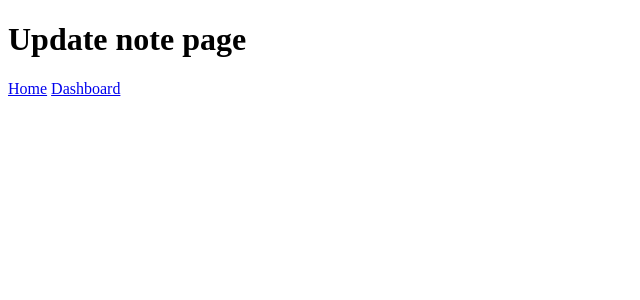
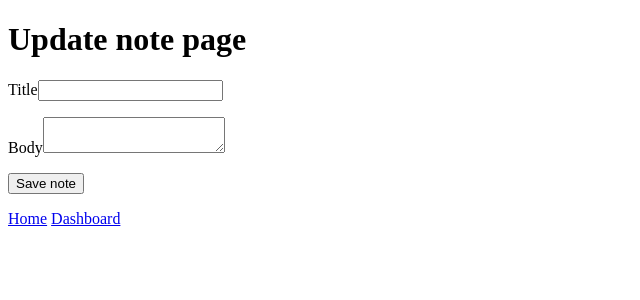
Before and after one commit to Majok-Bol/web-security-notes, a Flask app: template templates/update_note.html in a window 1280 px wide. Shown: the top 300 px of the page, without its empty margins (0-640 px from the left). Run offline with Flask 3, Linux system fonts and the light colour scheme; the template is opened without the code that fills it: values that come from a table or form of the project are taken from there, others are empty.

Commit message:
added delete and update feature

```diff
--- a/app.py
+++ b/app.py
@@ -151,40 +151,56 @@ def test():
     return response
 #add notes route
 @app.route('/create_note',methods=["POST","GET"])
+@jwt_required()
 def create_note():
     form=NoteForm()
     if form.validate_on_submit():
         title=form.title.data
         body=form.body.data
-        note=Notes(title=title,body=body)
+        user_id=int(get_jwt_identity())
+        note=Notes(title=title,body=body,user_id=user_id)
         db.session.add(note)
         db.session.commit()
         return redirect(url_for('view_notes'))
 
     return render_template("create_note.html",form=form)
 #update notes route
-# @app.route('/update_note/<int:user_id>',methods=["POST","GET"])
-# def update_note(user_id):
-#     note_to_update=Notes.query.get_or_404(user_id)
-#     if request.method=="POST":
-#         note_to_update.
-#     return render_template("update_note.html")
+@app.route('/update_note/<int:note_id>',methods=["POST","GET"])
+@jwt_required()
+def update_note(note_id):
+    user_id=int(get_jwt_identity())
+    print("User id for note to update: ",user_id)
+    note_to_update=Notes.query.filter_by(notes_id=note_id,user_id=user_id).first_or_404()
+    print("Note to delete: ",note_to_update)
+    form=NoteForm(obj=note_to_update)
+    form.submit.label.text="Update Note"
+    print("Form: ",form)
+    if form.validate_on_submit():
+        note_to_update.title=form.title.data
+        print("Title: ",note_to_update.title)
+        note_to_update.body=form.body.data
+        print("Body: ",note_to_update.body)
+        db.session.commit()
+        return redirect(url_for("view_notes"))
+    return render_template("update_note.html",form=form,note_to_update=note_to_update)
 #delete note route
-@app.route('/delete_note/<int:user_id>',methods=["POST","GET"])
-def delete_note(user_id):
-    task_to_delete=Notes.query.get_or_404(user_id)
-    try:
-        db.session.delete(task_to_delete)
-        db.session.commit()
-        return redirect('/')
-    except:
-        return 'There was an error deleting note'
-
-    return render_template("delete_note.html")
+@app.route('/delete_note/<int:note_id>',methods=["POST"])
+@jwt_required()
+def delete_note(note_id):
+    user_id=int(get_jwt_identity())
+    print("User id: ",user_id)
+    task_to_delete=Notes.query.filter_by(notes_id=note_id,user_id=user_id).first_or_404()
+    db.session.delete(task_to_delete)
+    db.session.commit()
+    return redirect(url_for("view_notes"))
 @app.route('/view_notes',methods=["POST","GET"])
+@jwt_required()
 def view_notes():
-    notes=Notes.query.all()
-    return render_template("view_notes.html",notes=notes)
+    user_id=int(get_jwt_identity())
+    print("User id: ",user_id)
+    notes=Notes.query.filter_by(user_id=user_id).all()
+    delete_form=DeleteForm()
+    return render_template("view_notes.html",delete_form=delete_form,notes=notes)
 #strong password validator
 def strong_passsword(form,field):
     password=field.data
@@ -218,6 +234,10 @@ class NoteForm(FlaskForm):
     title=StringField("Title",validators=[InputRequired(),Length(min=4)])
     body=TextAreaField("Body",validators=[InputRequired(),Length(min=4)])
     submit=SubmitField("Save note")
+
+#delete form
+class DeleteForm(FlaskForm):
+    submit=SubmitField("Delete")
 #database models
 #table for users
 class User(db.Model):
--- a/templates/update_note.html
+++ b/templates/update_note.html
@@ -1,13 +1,19 @@
-<!DOCTYPE html>
+<!doctype html>
 <html lang="en">
-<head>
-    <meta charset="UTF-8">
-    <meta name="viewport" content="width=device-width, initial-scale=1.0">
+  <head>
+    <meta charset="UTF-8" />
+    <meta name="viewport" content="width=device-width, initial-scale=1.0" />
     <title>Update note</title>
-</head>
-<body>
+  </head>
+  <body>
     <h1>Update note page</h1>
-        <a href="{{url_for('home')}}">Home</a>
+    <form method="POST">
+      {{form.hidden_tag()}}
+      <p>{{form.title.label}}{{form.title()}}</p>
+      <p>{{form.body.label}}{{form.body()}}</p>
+      <p>{{form.submit()}}</p>
+    </form>
+    <a href="{{url_for('home')}}">Home</a>
     <a href="{{url_for('dashboard')}}">Dashboard</a>
-</body>
+  </body>
 </html>
```
Also changed, not shown: templates/view_notes.html (+9 -1 lines), instance/User.db.
